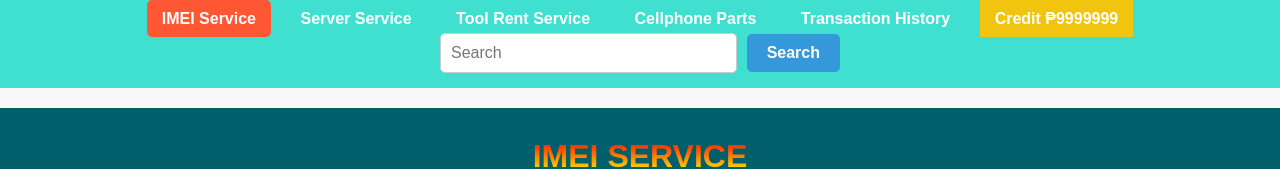
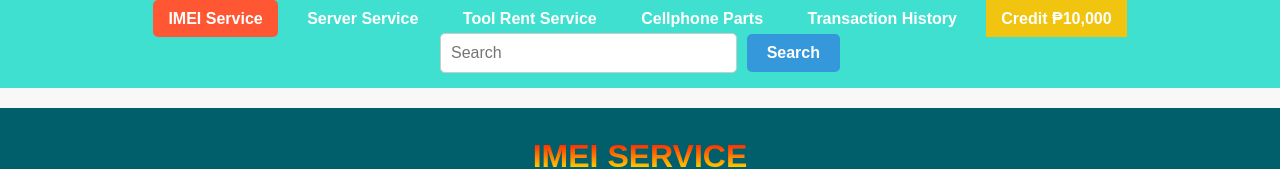
Before and after one commit to gsmgentech/gsmgentech, a plain HTML site: page index.html in a window 1280 px wide. Shown: the top 169 px of the page. Drawn offline with Linux system fonts and the light colour scheme.

Commit message:
Update index.html

```diff
--- a/index.html
+++ b/index.html
@@ -28,7 +28,7 @@
             <a href="#toolrent" id="toolrentTab" onclick="showTab('toolrent')">Tool Rent Service</a>
             <a href="#cellphoneparts" id="cellphonepartsTab" onclick="showTab('cellphoneparts')">Cellphone Parts</a>
             <a href="#history" id="historyTab" onclick="showTab('history')">Transaction History</a>
-            <a href="javascript:void(0);" style="background-color: #f1c40f;" id="credit" onclick="addCredit()">Credit ₱<span id="creditBalance">9999999</span></a>
+            <a href="javascript:void(0);" style="background-color: #f1c40f;" id="credit" onclick="addCredit()">Credit ₱<span id="creditBalance">10,000</span></a>
         </div>
         <div class="search-container">
         <form class="search-box" onsubmit="performSearch(event)">
```
